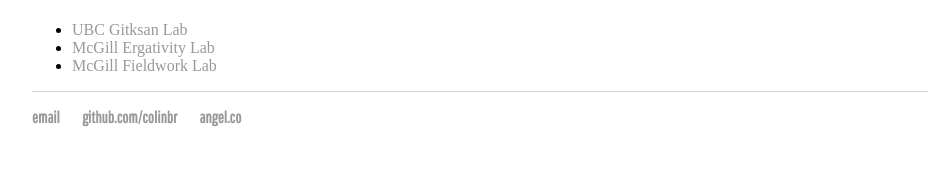
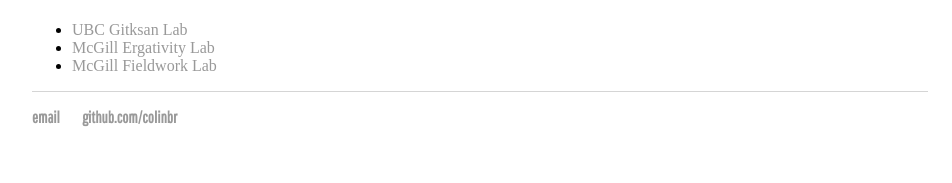
Before and after one commit to colinbr/OLD-colinbr.github.io, a Jekyll site: the page built from research/index.html, in a window 1280 px wide. Shown: the part 1066-1249 px from the top of the page, without its empty margins (160-1112 px from the left). Built offline with Jekyll 4.4.1, drawn with Linux system fonts in a browser that asks for light colours; some web fonts are replaced.

Commit message:
Update default.html

```diff
--- a/_layouts/default.html
+++ b/_layouts/default.html
@@ -27,7 +27,6 @@
 	    		<ul>
 	        		<li><a href="mailto:colinbrot@gmail.com">email</a></li>
 	        		<li><a href="https://github.com/colinbr">github.com/colinbr</a></li>
-	        		<li><a href="https://angel.co/colin-jonathan-brown">angel.co</a></li>
 				</ul>
 			</footer>
 		</body>
```
